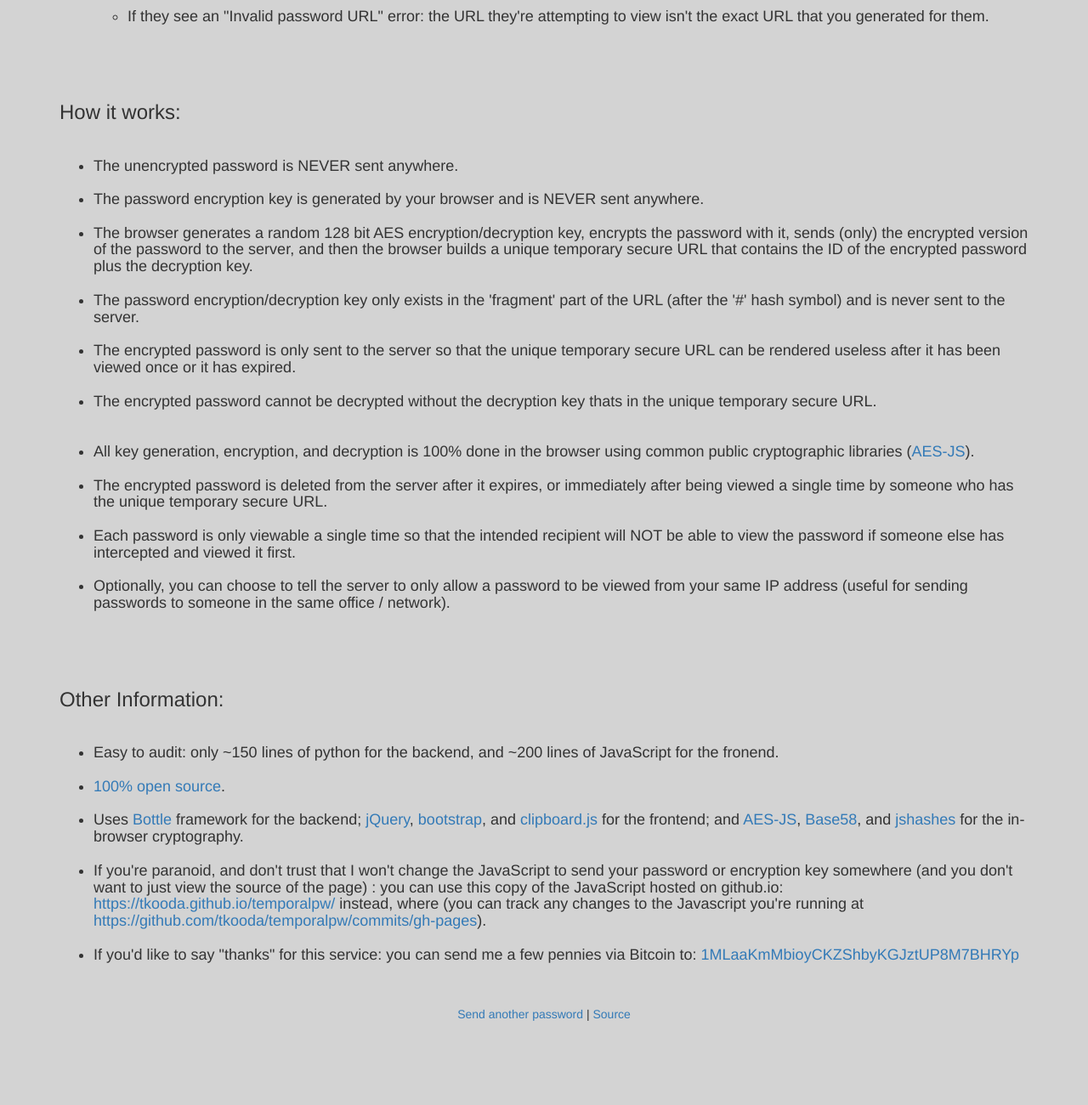
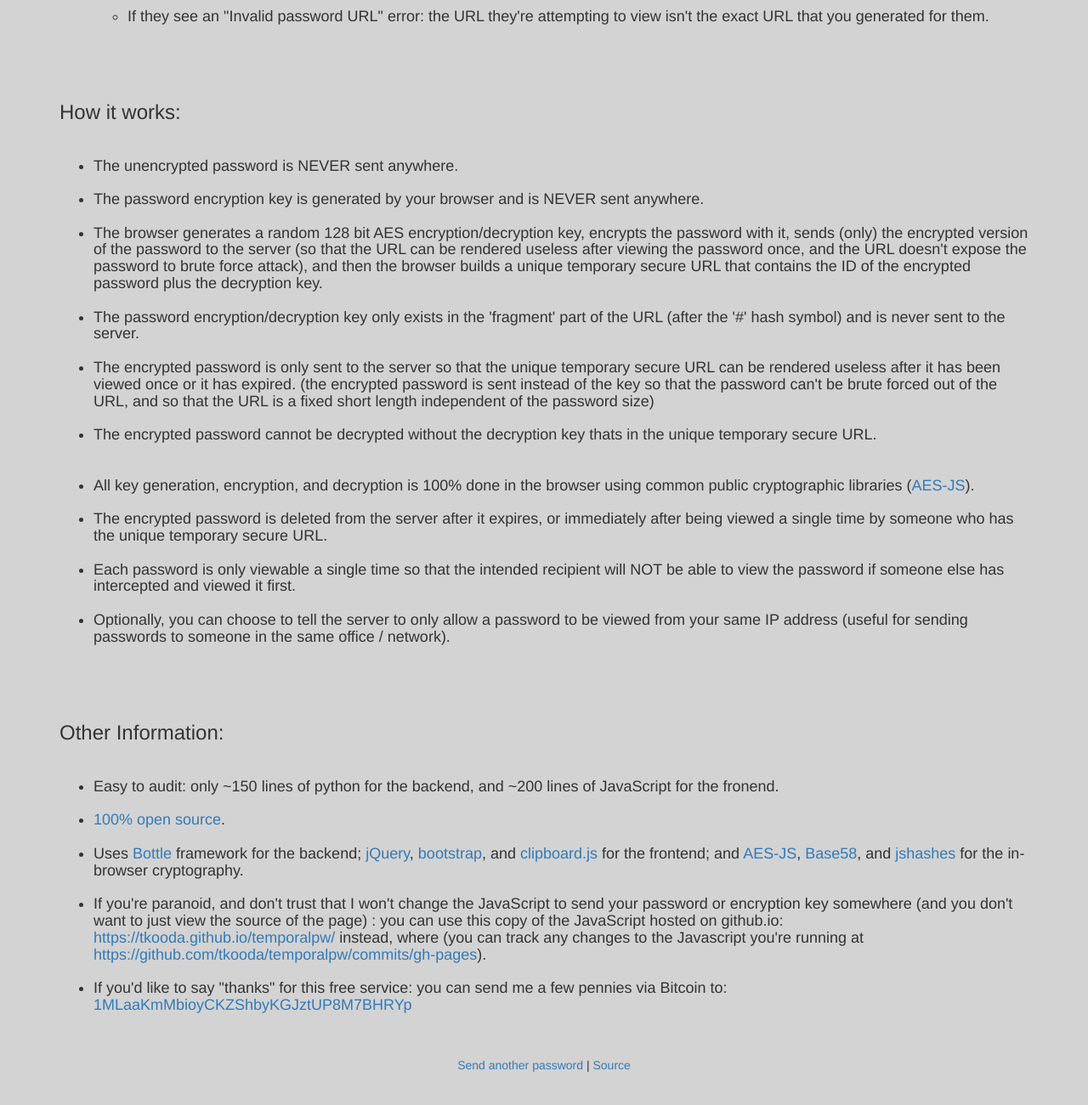
Before and after one commit to tkooda/temporalpw, a plain HTML site: page about/index.html in a window 1280 px wide. Shown: the part 520-1820 px from the top of the page at 85% size. Before the commit the page ends 1763 px from the top, so only its background shows below. Drawn offline with nearby package versions, Linux system fonts and the light colour scheme.

Commit message:
improve about page

```diff
--- a/about/index.html
+++ b/about/index.html
@@ -41,9 +41,9 @@ I made this because I needed a simple way to send passwords to people with whom
 <ul>
   <li>The unencrypted password is NEVER sent anywhere.</li><br/>
   <li>The password encryption key is generated by your browser and is NEVER sent anywhere.</li><br/>
-  <li>The browser generates a random 128 bit AES encryption/decryption key, encrypts the password with it, sends (only) the encrypted version of the password to the server, and then the browser builds a unique temporary secure URL that contains the ID of the encrypted password plus the decryption key.</li><br/>
+  <li>The browser generates a random 128 bit AES encryption/decryption key, encrypts the password with it, sends (only) the encrypted version of the password to the server (so that the URL can be rendered useless after viewing the password once, and the URL doesn't expose the password to brute force attack), and then the browser builds a unique temporary secure URL that contains the ID of the encrypted password plus the decryption key.</li><br/>
   <li>The password encryption/decryption key only exists in the 'fragment' part of the URL (after the '#' hash symbol) and is never sent to the server.</li><br/>
-  <li>The encrypted password is only sent to the server so that the unique temporary secure URL can be rendered useless after it has been viewed once or it has expired.</li><br/>
+  <li>The encrypted password is only sent to the server so that the unique temporary secure URL can be rendered useless after it has been viewed once or it has expired.  (the encrypted password is sent instead of the key so that the password can't be brute forced out of the URL, and so that the URL is a fixed short length independent of the password size)</li><br/>
   <li>The encrypted password cannot be decrypted without the decryption key thats in the unique temporary secure URL.</li><br/>
 <br/>
   <li>All key generation, encryption, and decryption is 100% done in the browser using common public cryptographic libraries (<a href="https://github.com/ricmoo/aes-js">AES-JS</a>).</li><br/>
@@ -63,7 +63,7 @@ I made this because I needed a simple way to send passwords to people with whom
   <li><a href="http://github.com/tkooda/temporalpw">100% open source</a>.</li><br/>
   <li>Uses <a href="http://bottlepy.org/">Bottle</a> framework for the backend; <a href="https://jquery.com/">jQuery</a>, <a href="http://getbootstrap.com/">bootstrap</a>, and <a href="https://clipboardjs.com/">clipboard.js</a> for the frontend; and <a href="https://github.com/ricmoo/aes-js">AES-JS</a>, <a href="https://github.com/45678/Base58">Base58</a>, and <a href="https://github.com/h2non/jshashes">jshashes</a> for the in-browser cryptography.</li><br/>
   <li>If you're paranoid, and don't trust that I won't change the JavaScript to send your password or encryption key somewhere (and you don't want to just view the source of the page) : you can use this copy of the JavaScript hosted on github.io: <a href="https://tkooda.github.io/temporalpw/">https://tkooda.github.io/temporalpw/</a> instead, where (you can track any changes to the Javascript you're running at <a href="https://github.com/tkooda/temporalpw/commits/gh-pages">https://github.com/tkooda/temporalpw/commits/gh-pages</a>).</li><br/>
-  <li>If you'd like to say "thanks" for this service: you can send me a few pennies via Bitcoin to: <a href="bitcoin:1MLaaKmMbioyCKZShbyKGJztUP8M7BHRYp">1MLaaKmMbioyCKZShbyKGJztUP8M7BHRYp</a></li><br/>
+  <li>If you'd like to say "thanks" for this free service: you can send me a few pennies via Bitcoin to: <a href="bitcoin:1MLaaKmMbioyCKZShbyKGJztUP8M7BHRYp">1MLaaKmMbioyCKZShbyKGJztUP8M7BHRYp</a></li><br/>
 </ul>
 </h4>
 
```
